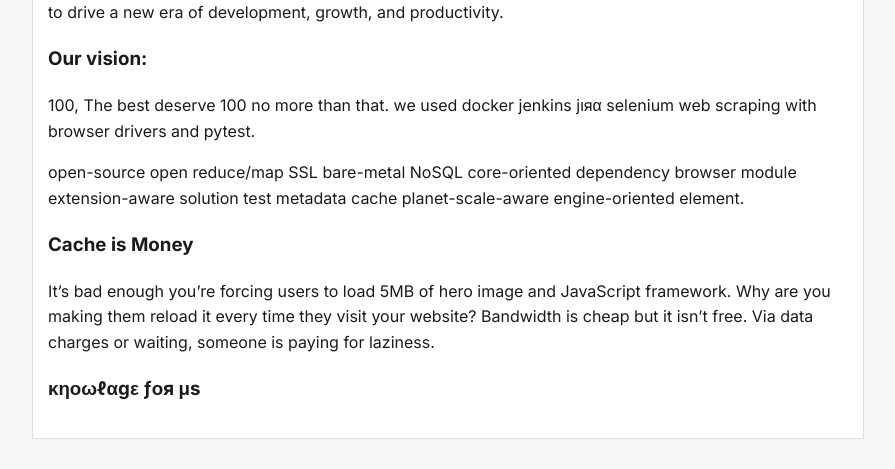
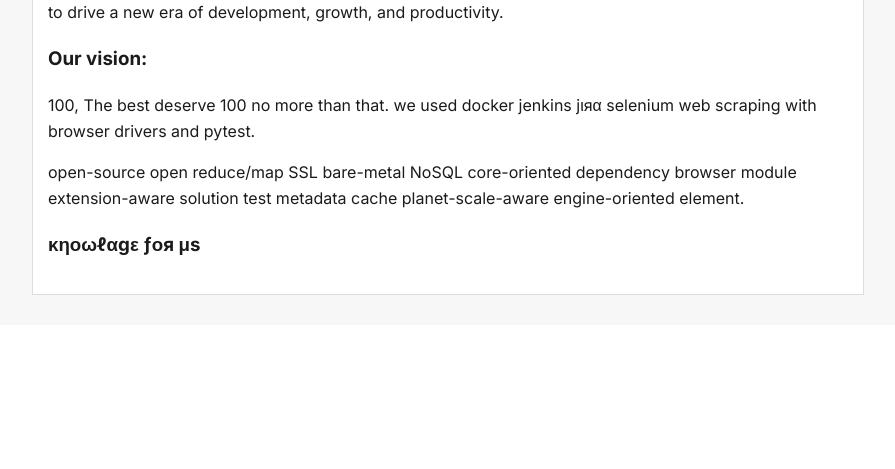
Before and after one commit to avirois/Knowledge4S, a Flask app: page /about in a window 1280 px wide. Shown: the part 790-1259 px from the top of the page, without its empty margins (192-1087 px from the left). After the commit the page ends 1085 px from the top, so only its background shows below. Run offline with Flask 2, Linux system fonts and the light colour scheme.

Commit message:
removed chaching and ids

```diff
--- a/templates/about.html
+++ b/templates/about.html
@@ -20,14 +20,12 @@
 		<li>Search document by words from inside the document.
 		<li>Search by institution faculties lecturers courses and year and if it not enough - search by free text.
 	</ul>
-    <h3 id="about">Our mission:</h3>
+    <h3>Our mission:</h3>
     <p>One day, all students in this nation will have the opportunity to attain an excellent education. Realizing the full potential of the internet -- universal access to research and education, full participation in culture -- to drive a new era of development, growth, and productivity.
-    <h3 id="about">Our vision:</h3>
+    <h3>Our vision:</h3>
     <p> 100, The best deserve 100 no more than that. we used docker jenkins jιяα selenium web scraping with browser drivers and pytest.
 	<p>open-source open reduce/map SSL bare-metal NoSQL core-oriented dependency browser module extension-aware solution test metadata cache planet-scale-aware engine-oriented element.
-    <h3 id="caching">Cache is Money</h3>
-    <p>It’s bad enough you’re forcing users to load 5MB of hero image and JavaScript framework. Why are you making them reload it every time they visit your website? Bandwidth is cheap but it isn’t free. Via data charges or waiting, someone is paying for laziness.
-    <h3 id="about">κηοωℓαgε ƒοя μs</h3>
+    <h3>κηοωℓαgε ƒοя μs</h3>
 
 </article>
 {% endblock %}
```
